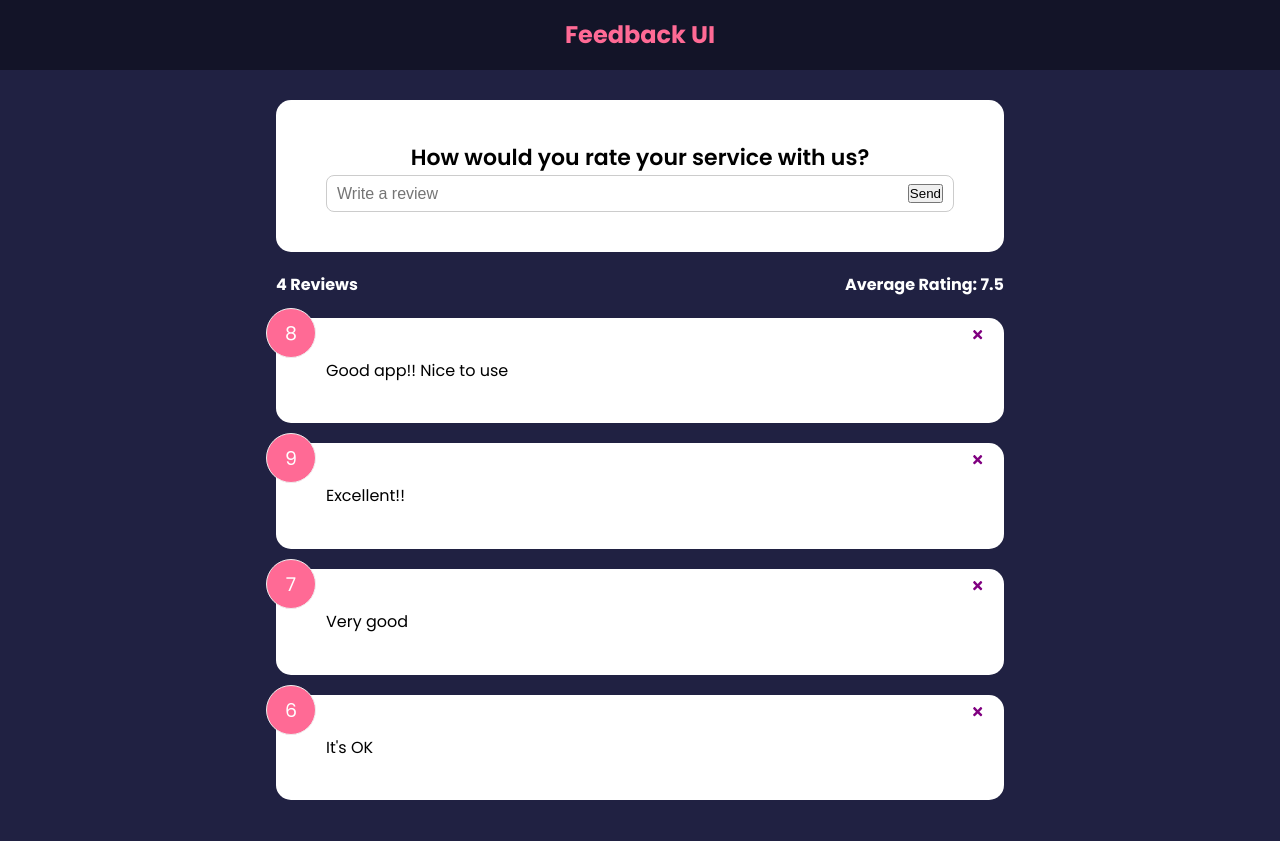
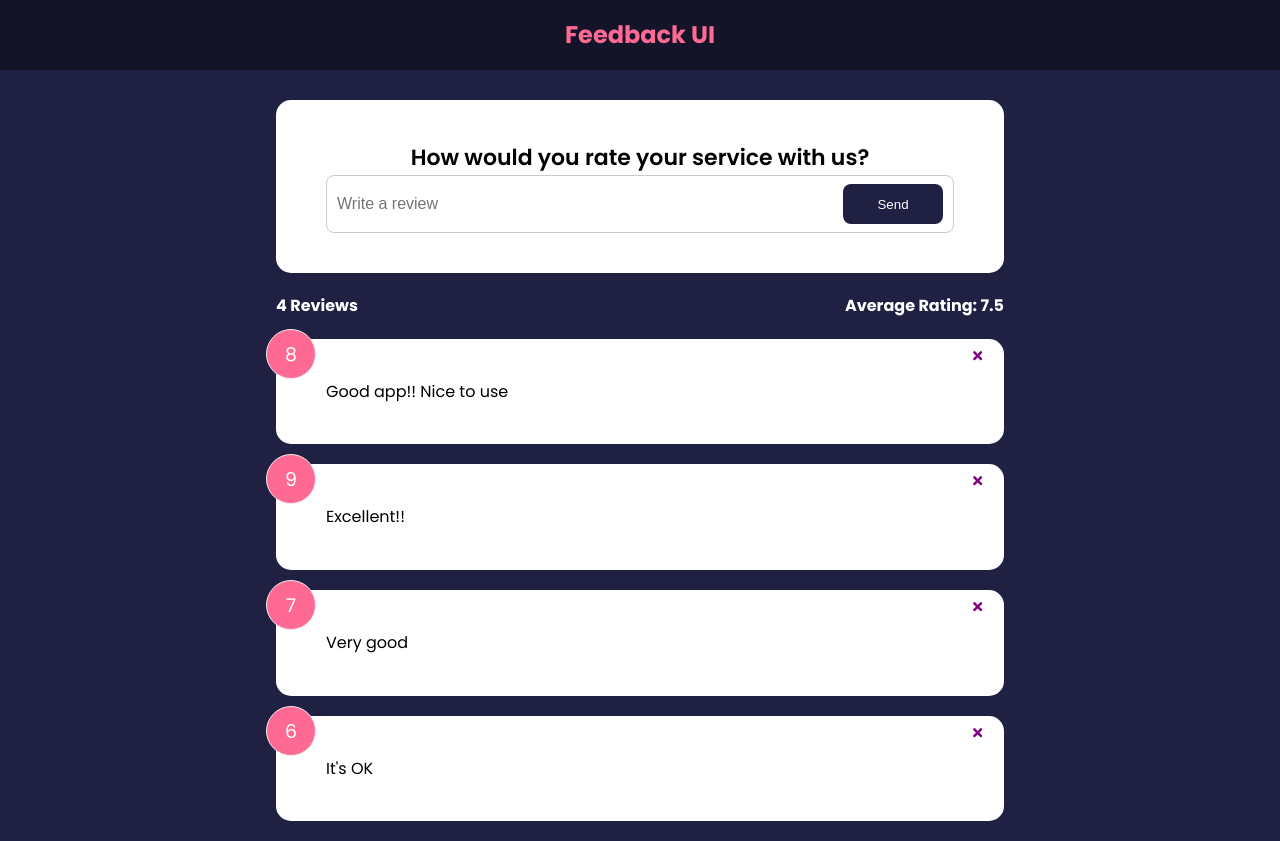
Before and after one commit to thphuc273/react, a React (Create React App) app in the folder feedback-app/: page / in a window 1280 px wide. Before the commit the page ends 820 px from the top, so only its background shows below. Built offline with nearby package versions, Linux system fonts and the light colour scheme.

Commit message:
Custom Button Component

```diff
--- a/feedback-app/src/components/FeedbackForm.jsx
+++ b/feedback-app/src/components/FeedbackForm.jsx
@@ -1,5 +1,6 @@
 import { useState } from "react"
 import Card from "./shared/Card"
+import Button from "./shared/Button"
 
 function FeedbackForm(){
   const[text, setText] = useState('')
@@ -18,7 +19,7 @@
                 placeholder="Write a review"
                 value={text}
                 />
-                <button type="submit">Send</button>
+                <Button type="submit">Send</Button>
             </div>
         </form>
     </Card>
--- /dev/null
+++ b/feedback-app/src/components/shared/Button.jsx
@@ -0,0 +1,24 @@
+import PropsType from 'prop-types'
+function Button({children, version, type, isDisabled}) {
+  return (
+    <button type={type} disabled = {isDisabled} className={`btn
+    btn-${version}`}>
+        {children}
+    </button>
+  )
+}
+
+Button.defaultProps = {
+    version: 'primary',
+    type: 'button',
+    isDisabled: false
+}
+
+Button.propsType = {
+    children: PropsType.node.isRequired,
+    version: PropsType.string,
+    type: PropsType.string,
+    isDisabled: PropsType.bool,
+}
+
+export default Button
```
